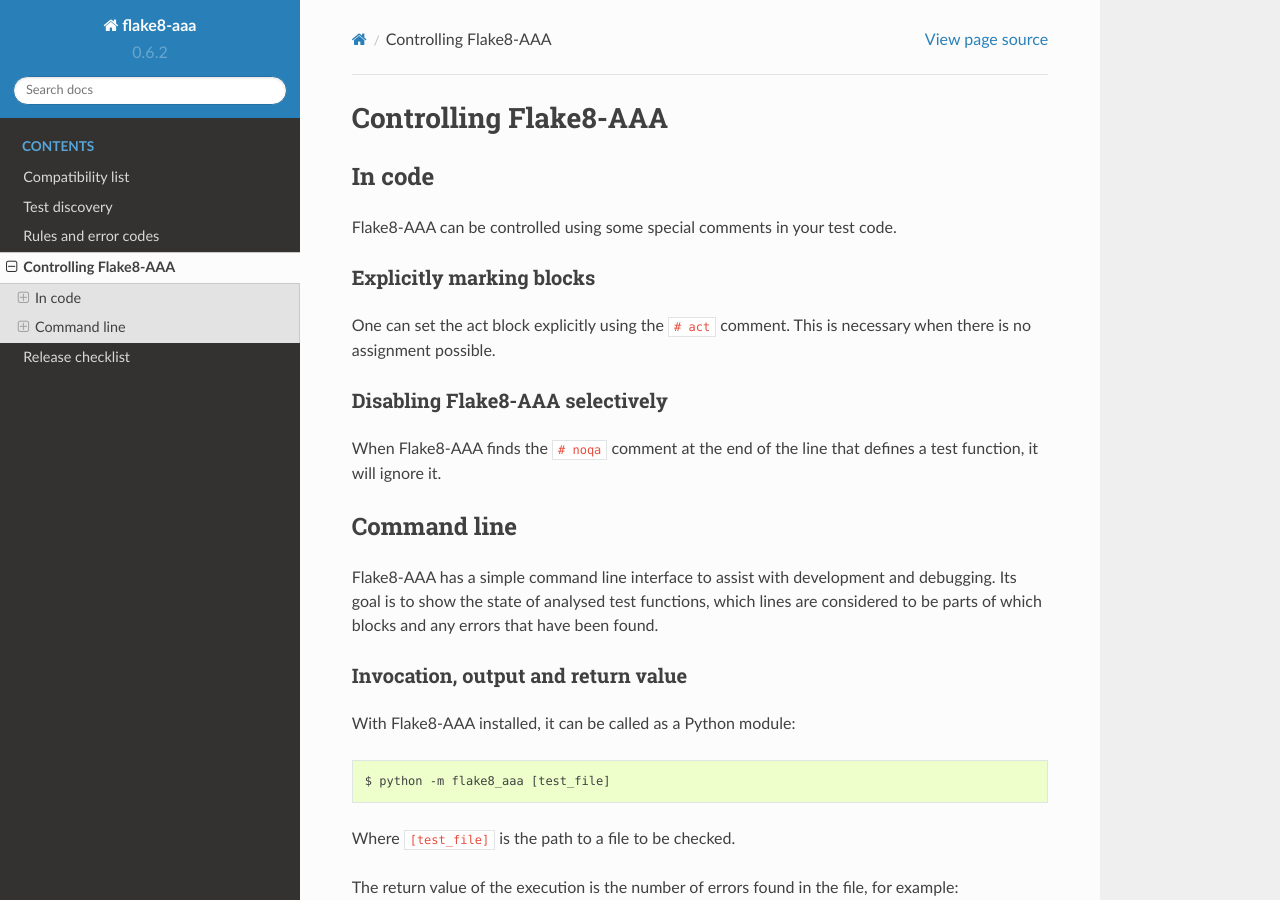
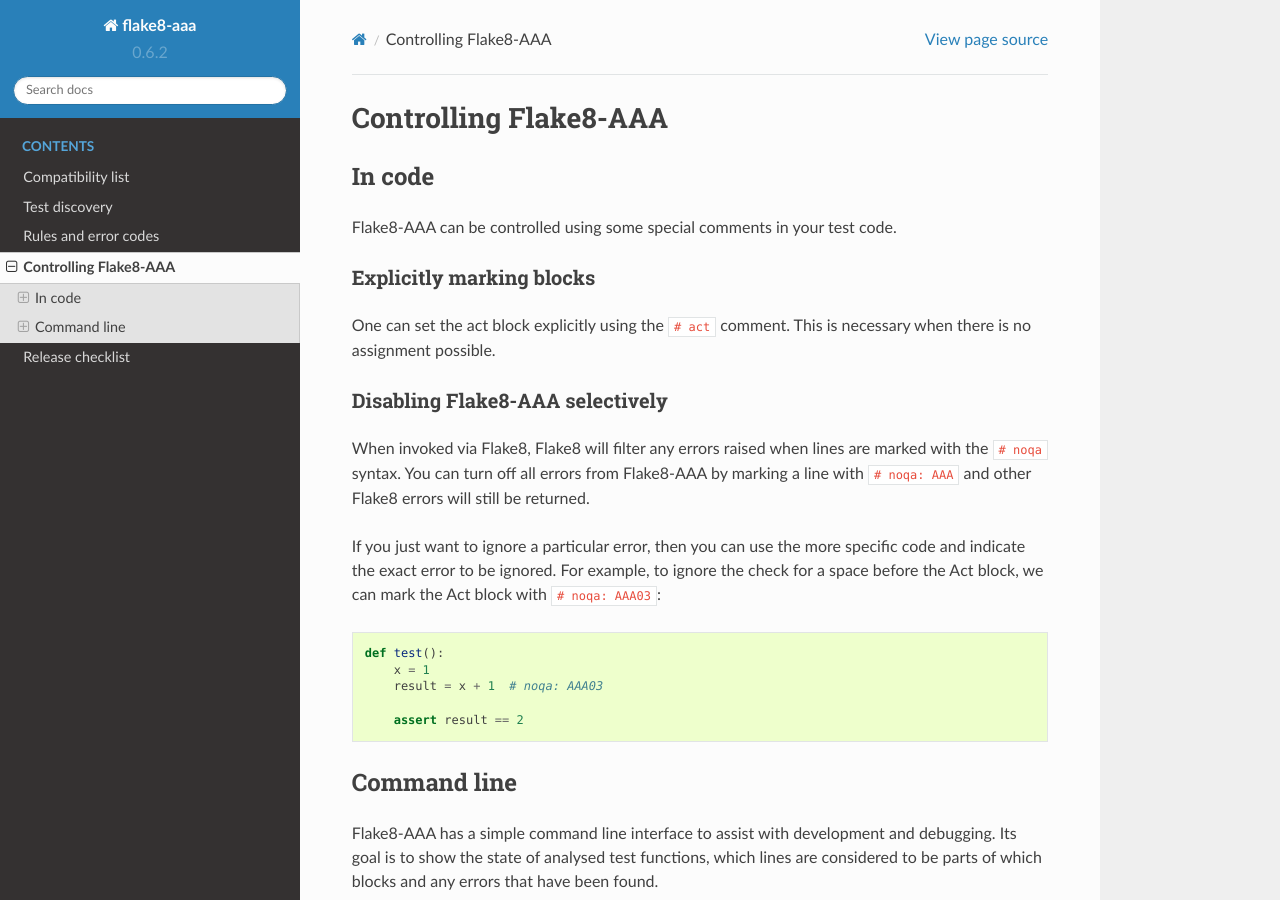
Before and after one commit to jamescooke/flake8-aaa, a Sphinx documentation site: the page built from docs/commands.rst, in a window 1280 px wide and 900 px high. Built offline with Sphinx 7.4.7 and the Read the Docs theme 2.0.0, drawn with Linux system fonts in a browser that asks for light colours.

Commit message:
Update docs on use of noqa

```diff
--- a/docs/commands.rst
+++ b/docs/commands.rst
@@ -15,8 +15,22 @@
 Disabling Flake8-AAA selectively
 ................................
 
-When Flake8-AAA finds the ``# noqa`` comment at the end of the line that
-defines a test function, it will ignore it.
+When invoked via Flake8, Flake8 will filter any errors raised when lines are
+marked with the ``# noqa`` syntax. You can turn off all errors from Flake8-AAA
+by marking a line with ``# noqa: AAA`` and other Flake8 errors will still be
+returned.
+
+If you just want to ignore a particular error, then you can use the more
+specific code and indicate the exact error to be ignored. For example, to
+ignore the check for a space before the Act block, we can mark the Act block
+with ``# noqa: AAA03``::
+
+    def test():
+        x = 1
+        result = x + 1  # noqa: AAA03
+
+        assert result == 2
+
 
 .. _command-line:
 
```
